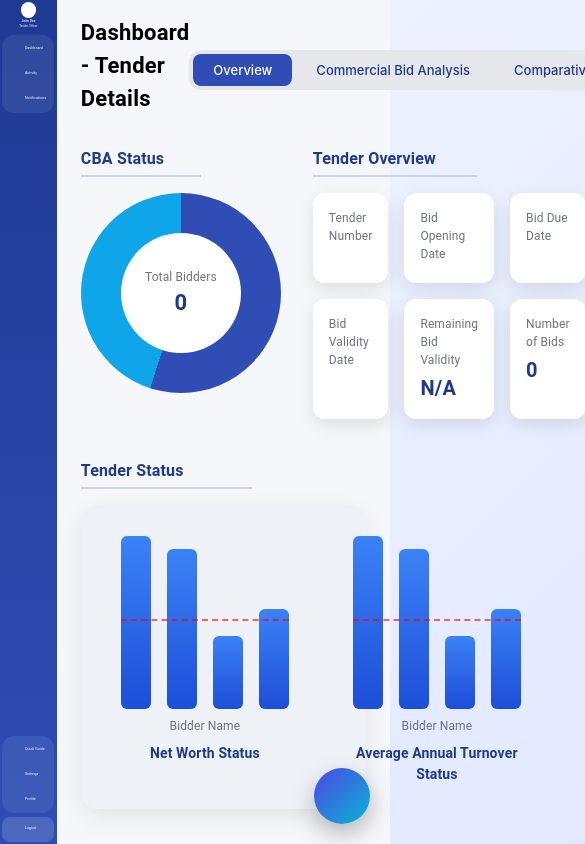
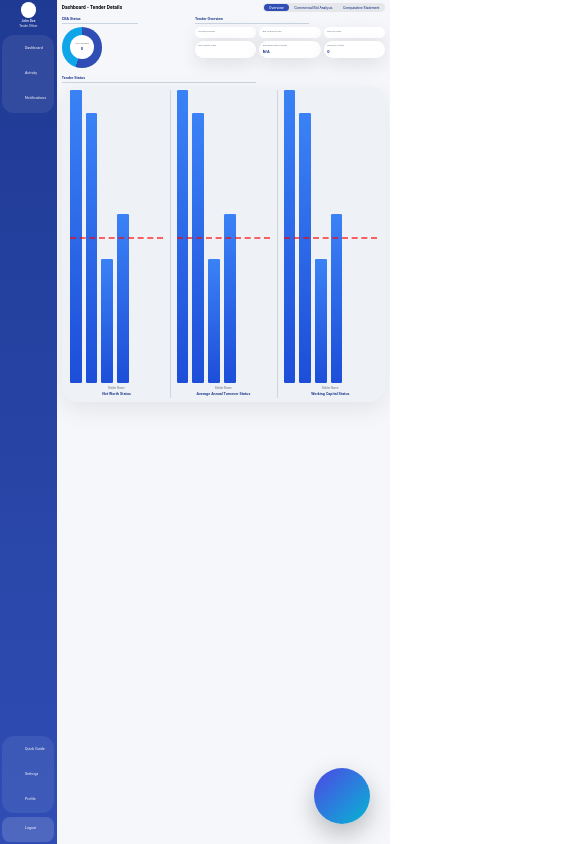
Before and after one commit to Rish192/tender-management-app, a React (Vite) app: page /tender/1 in a window 390 px wide. Shown: the top 844 px of the page, 585 px wide, since content can reach past the window. Built offline with nearby package versions, Linux system fonts and the light colour scheme; no server answers; some icons are missing.

Commit message:
Overview Tab Responsive

```diff
--- a/src/components/charts/BarChart.jsx
+++ b/src/components/charts/BarChart.jsx
@@ -14,17 +14,17 @@ const BarChart = ({ title }) => {
         sx={{
           flex: 1,
           cursor: "pointer",
-          px: 2,
+          px: '0.8333vw',
         }}
       >
         {/* GRAPH AREA */}
         <Box
           sx={{
-            height: 180,
+            //height: '25.926vh',
             position: "relative",
             display: "flex",
             alignItems: "flex-end",
-            gap: 2,
+            gap: '1.0417vw',
           }}
         >
           {/* RED THRESHOLD LINE */}
@@ -44,10 +44,10 @@ const BarChart = ({ title }) => {
             <Box
               key={i}
               sx={{
-                width: 30,
-                height: d / 3,
+                width: "3vw",
+                height: `${d / 15}vh`,
                 background: "linear-gradient(#3b82f6, #1d4ed8)",
-                borderRadius: "6px",
+                borderRadius: '0.3125vw',
               }}
             />
           ))}
@@ -56,8 +56,8 @@ const BarChart = ({ title }) => {
         {/* X LABEL */}
         <Typography
           textAlign="center"
-          mt={1}
-          fontSize={12}
+          mt={'0.8333vw'}
+          fontSize={'0.7292vw'}
           color="#6b7280"
         >
           Bidder Name
@@ -66,8 +66,8 @@ const BarChart = ({ title }) => {
         {/* TITLE */}
         <Typography
           textAlign="center"
-          mt={1}
-          fontSize={14}
+          mt={'0.4167vw'}
+          fontSize={'0.9375vw'}
           fontWeight={600}
           color="#1e3a8a"
         >
--- a/src/components/charts/PieChart.jsx
+++ b/src/components/charts/PieChart.jsx
@@ -4,8 +4,8 @@ const PieChart = ({ totalBidders }) => {
   return (
     <Box
       sx={{
-        width: 200,
-        height: 200,
+        width: '10.417vw',
+        height: '10.417vw',
         borderRadius: "50%",
         background:
           "conic-gradient(#2F4DB5 55%, #14b8a6 30%, #0ea5e9 15%)",
@@ -17,8 +17,8 @@ const PieChart = ({ totalBidders }) => {
       {/* INNER */}
       <Box
         sx={{
-          width: 120,
-          height: 120,
+          width: '6.250vw',
+          height: '6.250vw',
           borderRadius: "50%",
           background: "#fff",
           display: "flex",
@@ -27,10 +27,10 @@ const PieChart = ({ totalBidders }) => {
           justifyContent: "center",
         }}
       >
-        <Typography fontSize={12} color="#6b7280">
+        <Typography fontSize={'0.625vw'} color="#6b7280">
           Total Bidders
         </Typography>
-        <Typography fontSize={22} fontWeight={600} color="#1e3a8a">
+        <Typography fontSize={'1.0417vw'} fontWeight={600} color="#1e3a8a">
           {totalBidders}
         </Typography>
       </Box>
--- a/src/components/dashboard/TenderSummary.jsx
+++ b/src/components/dashboard/TenderSummary.jsx
@@ -40,8 +40,8 @@ const TenderSummary = () => {
           <PieChart width={'10.417vw'} height={'10.417vw'}>
             <Pie
               data={summaryData}
-              innerRadius={60}
-              outerRadius={80}
+              innerRadius={50}
+              outerRadius={70}
               dataKey="value"
               stroke="none"
               isAnimationActive={true}
--- a/src/components/tender/OverviewTab.jsx
+++ b/src/components/tender/OverviewTab.jsx
@@ -68,16 +68,16 @@ const OverviewTab = ({ tender }) => {
   };
 
   return (
-    <Box>
+    <Box sx={{height: '100%', display: 'flex', flexDirection: 'column', gap: '2.0833vw' }}>
 
       {/* ================= TOP ================= */}
-      <Box display="flex" gap={4}>
+      <Box display="flex" gap={'1.667vw'}>
 
         {/* LEFT */}
         <Box flex={1}>
           <SectionTitle title="CBA Status" />
 
-          <Box display="flex" alignItems="center" gap={4} mt={2}>
+          <Box display="flex" alignItems="center" gap={'1.667vw'} mt={'0.8333vw'}>
             <PieChart totalBidders={biddersCount}/>
 
             {/* LEGENDS */}
@@ -93,7 +93,7 @@ const OverviewTab = ({ tender }) => {
         <Box flex={1.5}>
           <SectionTitle title="Tender Overview" />
 
-          <Box display="grid" gridTemplateColumns="repeat(3,1fr)" gap={2} mt={2}>
+          <Box display="grid" gridTemplateColumns="repeat(3,1fr)" gap={'0.8333vw'} mt={'0.8333vw'}>
             <Card label="Tender Number" value={tenderDetails?.tender_number || ""} />
             <Card label="Bid Opening Date" value={tenderDetails?.bid_opening_date || ""} />
             <Card label="Bid Due Date" value={tenderDetails?.bid_due_date || ""} />
@@ -105,30 +105,26 @@ const OverviewTab = ({ tender }) => {
       </Box>
 
       {/* ================= BOTTOM ================= */}
-    <Box mt={5}>
+      <Box sx={{flex: 1}}>
       <SectionTitle title="Tender Status" />
 
       <Box
-        mt={2}
+          mt={'0.8333vw'}
           sx={{
           background: "#eef2f7",
           borderRadius: "16px",
-        p: 3,
+          p: '1.25vw',
           boxShadow: "0 8px 24px rgba(0,0,0,0.08)",
           }}
       >
           <Box display="flex" alignItems="stretch">
-
             <BarChart title="Net Worth Status" />
-
             <Divider />
 
             <BarChart title="Average Annual Turnover Status" />
-
             <Divider />
 
             <BarChart title="Working Capital Status" />
-
           </Box>
       </Box>
       </Box>
@@ -143,13 +139,13 @@ export default OverviewTab;
 
 const SectionTitle = ({ title }) => (
   <Box>
-    <Typography fontWeight={600} fontSize={16} color="#1f3a8a">
+    <Typography fontWeight={600} fontSize={'0.9375vw'} color="#1f3a8a">
       {title}
     </Typography>
     <Box
-      mt={0.5}
+      mt={'0.2083vw'}
       sx={{
-        height: 2,
+        height: '0.1042vw',
         width: "60%",
         background: "#cbd5e1",
       }}
@@ -162,15 +158,15 @@ const Card = ({ label, value }) => (
     sx={{
       background: "#ffffff",
       borderRadius: 3,
-      p: 2,
+      p: '0.8333vw',
       boxShadow: "0 6px 18px rgba(0,0,0,0.1)",
     }}
   >
-    <Typography fontSize={12} color="#6b7280">
+    <Typography fontSize={'0.625vw'} color="#6b7280">
       {label}
     </Typography>
 
-    <Typography fontSize={20} fontWeight={600} mt={0.5} color="#1e3a8a">
+    <Typography fontSize={'1.0417vw'} fontWeight={600} mt={'0.2083vw'} color="#1e3a8a">
       {value}
     </Typography>
   </Box>
@@ -179,9 +175,9 @@ const Card = ({ label, value }) => (
 const Divider = () => (
   <Box
     sx={{
-      width: "1px",
+      width: '0.1042vw',
       background: "#d1d5db",
-      mx: 2,
+      mx: '0.8333vw',
     }}
   />
 );
@@ -190,23 +186,23 @@ const Legend = ({ color, label }) => (
   <Box
     display="flex"
     alignItems="center"
-    gap={1}
+    gap={'0.4167vw'}
     sx={{
       background: "#ffffff",
-      px: 2,
-      py: 1,
+      px: '0.8333vw',
+      py: '0.4167vw',
       borderRadius: 2,
       boxShadow: "0 4px 10px rgba(0,0,0,0.08)",
     }}
   >
     <Box
       sx={{
-        width: 10,
-        height: 10,
+        width: '0.625vw',
+        height: '0.625vw',
         background: color,
         borderRadius: 1,
       }}
     />
-    <Typography fontSize={12}>{label}</Typography>
+    <Typography fontSize={'0.7292vw'}>{label}</Typography>
   </Box>
 );
--- a/src/pages/Dashboard.jsx
+++ b/src/pages/Dashboard.jsx
@@ -22,8 +22,6 @@ import { getTenderListAPI } from "../api/tenderApi";
 const Dashboard = () => {
   const { setUploadOpen, setSearchOpen } = useUI();
   const { setTenders, updateTender } = useTenderStore();
-
-
 
   useEffect(() => {
     const loadTenders = async () => {
@@ -132,7 +130,7 @@ const Dashboard = () => {
                 <InputBase
                   placeholder="Search By Tender No. / Subject"
                   sx={{
-                    ml: 1,
+                    ml: '0.4167vw',
                     fontSize: '0.7292vw',
                     color: "#555",
                     width: "100%",
--- a/src/pages/TenderOverview.jsx
+++ b/src/pages/TenderOverview.jsx
@@ -18,18 +18,26 @@ const TenderOverview = () => {
   const tender = tenders?.find((t) => String(t.tender_id) === id);
 
   return (
-    <Box display="flex" height="100vh">
+    <Box display="flex" height="100vh" overflow="hidden">
       <Sidebar />
 
       {/* ✅ MAIN CONTENT WRAPPER (IMPORTANT) */}
-      <Box flex={1} p={3} pt={2} bgcolor={colors.background} minWidth={0}>
+      <Box p={'1.25vw'} pt={'0.8333vw'} bgcolor={colors.background} minWidth={0}
+        sx={{display: 'flex', flex: 1, flexDirection: 'column',
+          overflow: 'auto',
+          scrollbarWidth: 'thin',
+          '&::-webkit-scrollbar': { width: '0.2083vw' },
+          '&::-webkit-scrollbar-track': { background: 'transparent' },
+          '&::-webkit-scrollbar-thumb': { borderRadius: '3px' },
+          scrollbarColor: '#5fb2e2ff transparent'
+      }}>
 
         {/* ✅ HEADER + TABS (SAME ROW) */}
         <Box display="flex" justifyContent="space-between" alignItems="center">
 
           {/* LEFT SIDE */}
           <Box>
-            <Typography fontSize={22} fontWeight={600} mb={1}>
+            <Typography fontSize={'1.25vw'} fontWeight={600}>
               Dashboard - Tender Details
             </Typography>
 
@@ -44,8 +52,8 @@ const TenderOverview = () => {
               background: "#e5e7eb",
               borderRadius: "12px",
               display: "inline-flex",
-              p: "4px",
-              gap: "4px",
+              p: "0.2083vw",
+              gap: "0.2083vw",
             }}
           >
             <TabButton
@@ -70,7 +78,7 @@ const TenderOverview = () => {
         </Box>
 
         {/* TAB CONTENT */}
-        <Box mt={3}>
+        <Box mt={'1.25vw'} sx={{flex: 1}}>
           {tab === "overview" && <OverviewTab tender={tender} />}
           {tab === "cba" && <CBATab />}
           {tab === "cs" && <ComparativeTab />}
@@ -94,13 +102,13 @@ const TabButton = ({ active, label, onClick }) => {
     <Box
       onClick={onClick}
       sx={{
-        px: 2.5,
-        py: 1,
+        px: '1.25vw',
+        py: '0.4167vw',
         borderRadius: "8px",
         cursor: "pointer",
         background: active ? "#2F4DB5" : "transparent",
         color: active ? "#fff" : "#1e3a8a",
-        fontSize: "13px",
+        fontSize: "0.8333vw",
         fontWeight: 500,
         transition: "0.2s",
         whiteSpace: "nowrap",
```
Also changed, not shown: src/components/charts/ChartModal.jsx (+26 -26 lines). Lines whose indentation alone changed are shown as unchanged.
